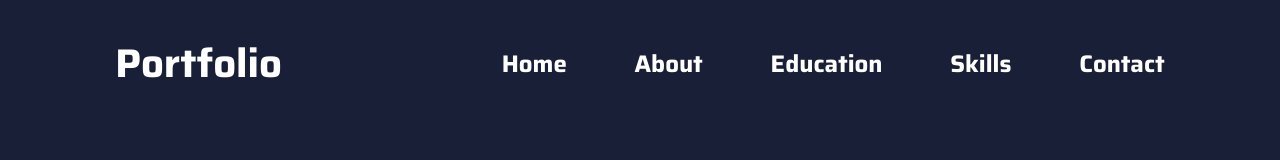
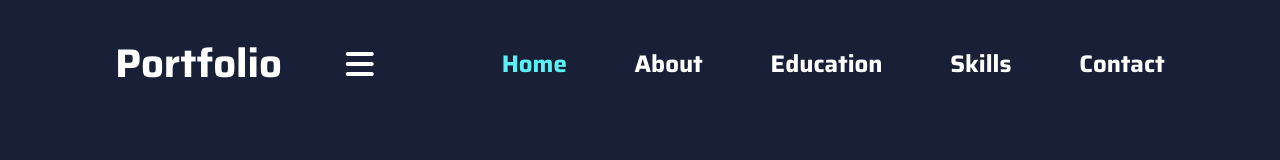
Before and after one commit to SHafsaMaryam/portfolioweb, a plain HTML site: page index.html in a window 1280 px wide. Shown: the top 160 px of the page. Drawn offline with Linux system fonts and the light colour scheme.

Commit message:
Update style1.css

```diff
--- a/style1.css
+++ b/style1.css
@@ -58,12 +58,12 @@ header{
     font-weight: 700;
 }
 .navbar a:hover, .navbar a.active{
-    color: #fff;
+    color: #59f1f4;
 }
 #menu-icon{
-    font-size: 3.6rem;
+    font-size: 2rem;
     color: #fff;
-    display:none;
+    display:inline;
 }
 .home{
     display: flex;
```
